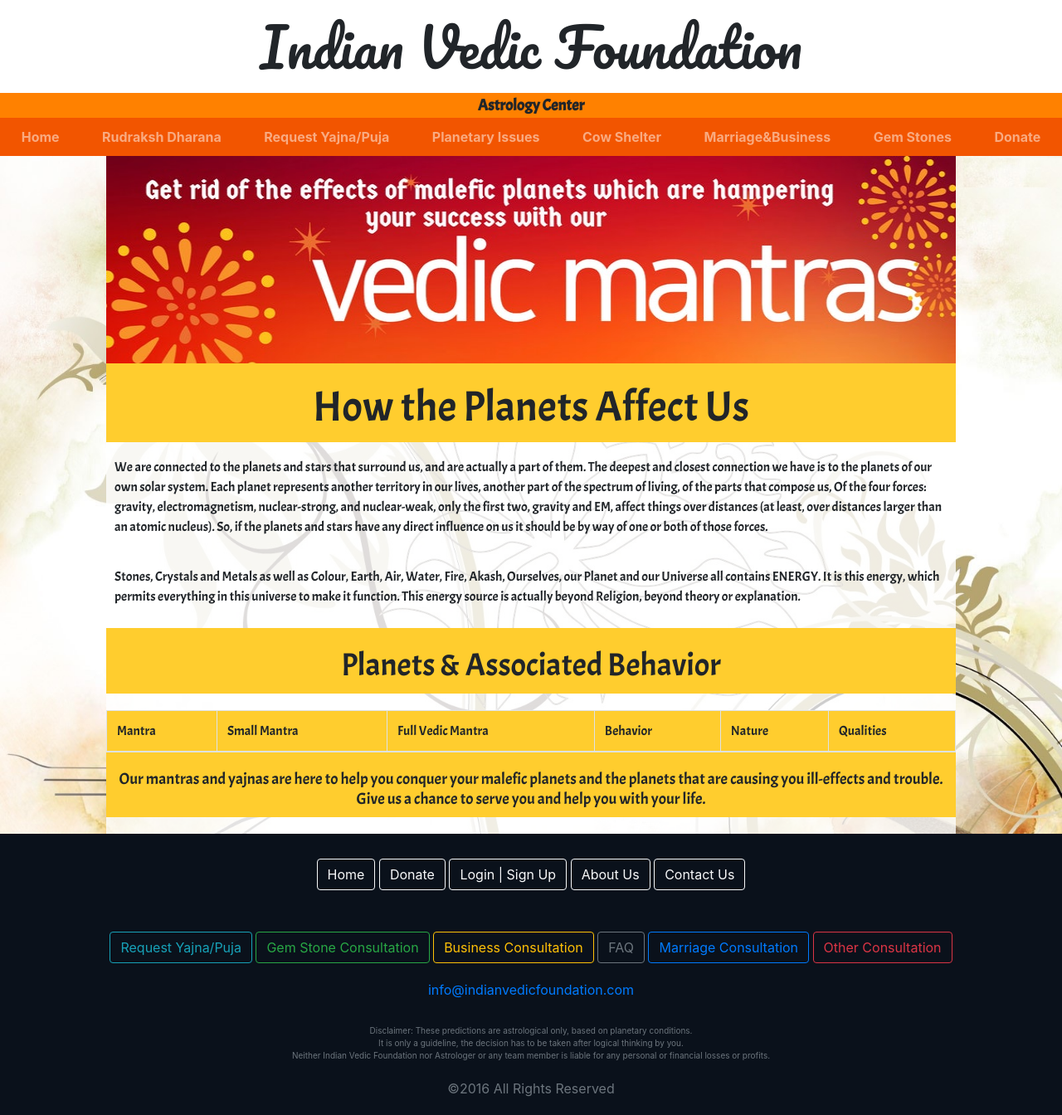
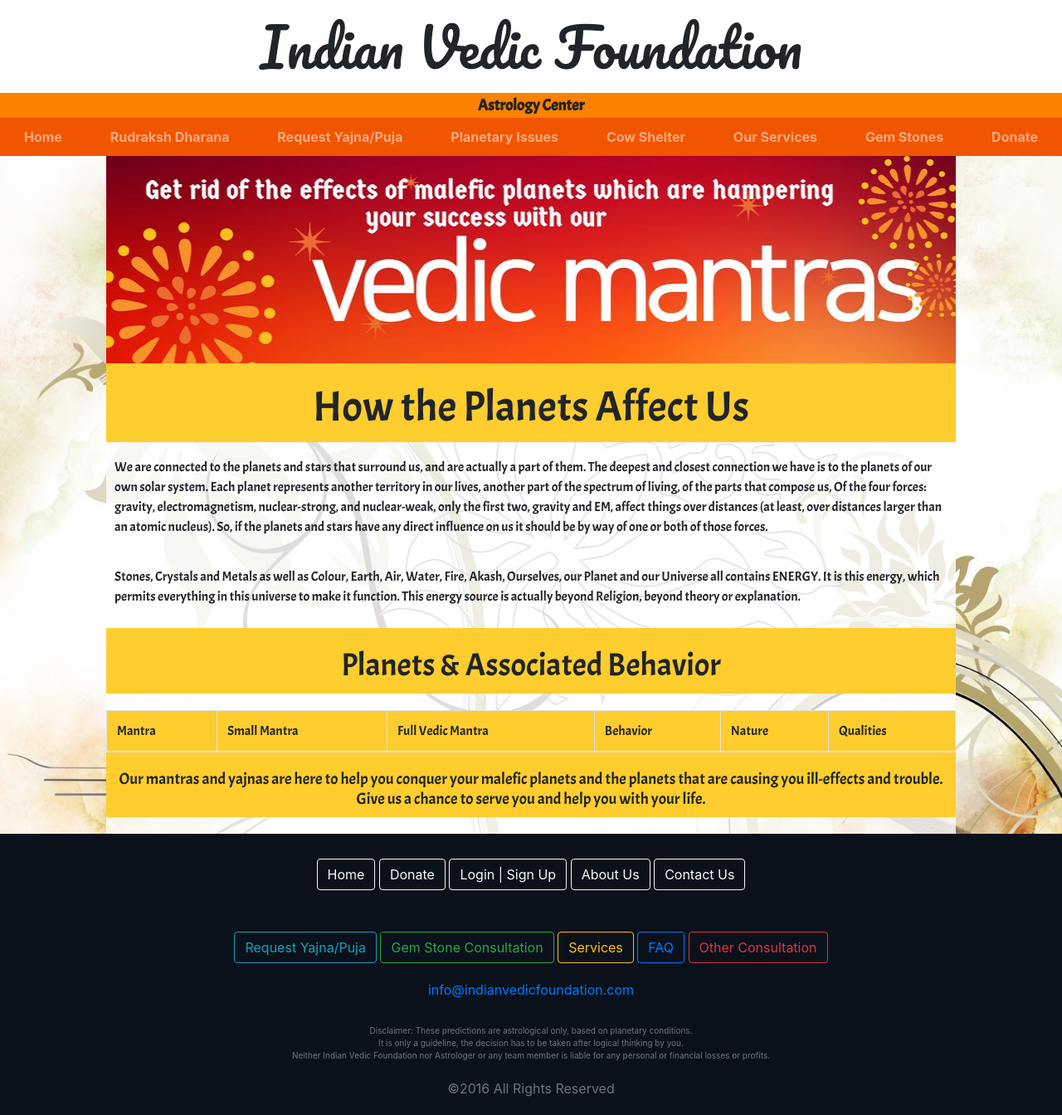
Before and after one commit to sonali-yadav/astro-website, a Django app: page /donations/charts/ in a window 1280 px wide. Shown: the whole page at 83% size. Run offline with Django 3.2, Linux system fonts and the light colour scheme; data that the repository does not hold is empty; some libraries are stand-ins or nearby versions.

Commit message:
Various edits

```diff
--- a/donations/templates/donations/marriage.html
+++ b/donations/templates/donations/services.html
@@ -1,7 +1,8 @@
 {% extends 'home/base.html' %}
 {% load static %}
 {% block content %}
+<div class="yajna_headings">Our Astrological Services</div>
 <div>
-    <div class="yajna_headings">Our Astrological Services</div>
+
 </div>
 {% endblock %}
--- a/donations/urls.py
+++ b/donations/urls.py
@@ -8,6 +8,6 @@
     url(r'^cowshelter/$', views.cowshelter, name='cowshelter'),
     url(r'^donate/$', views.donate, name='donate'),
     url(r'^gems/$', views.gems, name='gems'),
-    url(r'^marriage/$', views.marriage, name='marriage'),
+    url(r'^services/$', views.services, name='services'),
     url(r'^rudraksh/$', views.rudraksh, name='rudraksh')
 ]
--- a/donations/views.py
+++ b/donations/views.py
@@ -24,8 +24,8 @@
     return render(request, 'donations/gems.html')
 
 
-def marriage(request):
-    return render(request, 'donations/marriage.html')
+def services(request):
+    return render(request, 'donations/services.html')
 
 
 def rudraksh(request):
--- a/home/templates/home/base.html
+++ b/home/templates/home/base.html
@@ -60,7 +60,7 @@
                                 <b><a class="nav-link" href="{% url 'cowshelter' %}">Cow Shelter</a></b>
                             </li>
                             <li class="nav-item">
-                                <b><a class="nav-link" href="{% url 'marriage' %}">Marriage&Business</a></b>
+                                <b><a class="nav-link" href="{% url 'services' %}">Our Services</a></b>
                             </li>
                             <li class="nav-item">
                                 <b><a class="nav-link" href="{% url 'gems' %}">Gem Stones</a></b>
@@ -87,9 +87,8 @@
                 <div class="footer_text">
                     <a href="{% url 'yajna' %}" class="btn btn-outline-info">Request Yajna/Puja</a>
                     <a href="{% url 'gems' %}" class="btn btn-outline-success">Gem Stone Consultation</a>
-                    <a href="{% url 'marriage' %}" class="btn btn-outline-warning">Business Consultation</a>
-                    <a href="{% url 'faq' %}" class="btn btn-outline-secondary">FAQ</a>
-                    <a href="{% url 'marriage' %}" class="btn btn-outline-primary">Marriage Consultation</a>
+                    <a href="{% url 'services' %}" class="btn btn-outline-warning">Services</a>
+                    <a href="{% url 'faq' %}" class="btn btn-outline-primary">FAQ</a>
                     <a href="{% url 'contact' %}" class="btn btn-outline-danger">Other Consultation</a>
                 </div>
                 <div class="text-muted footer_text"><a href="mailto:info@indianvedicfoundation.com">info@indianvedicfoundation.com</a></div>
```
